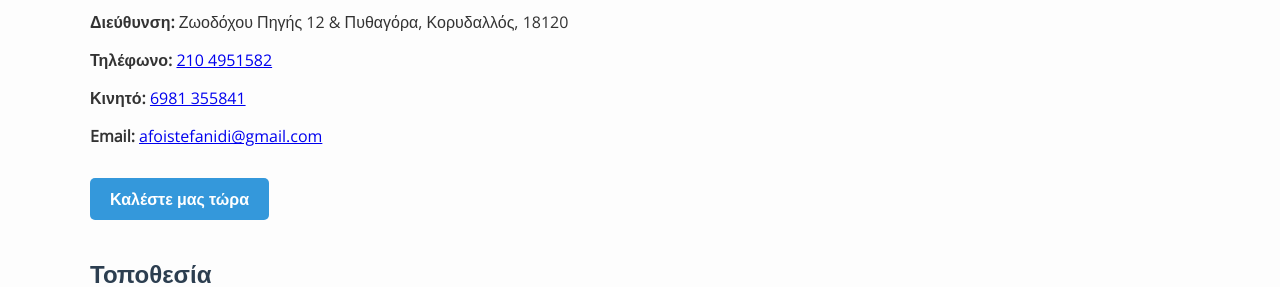
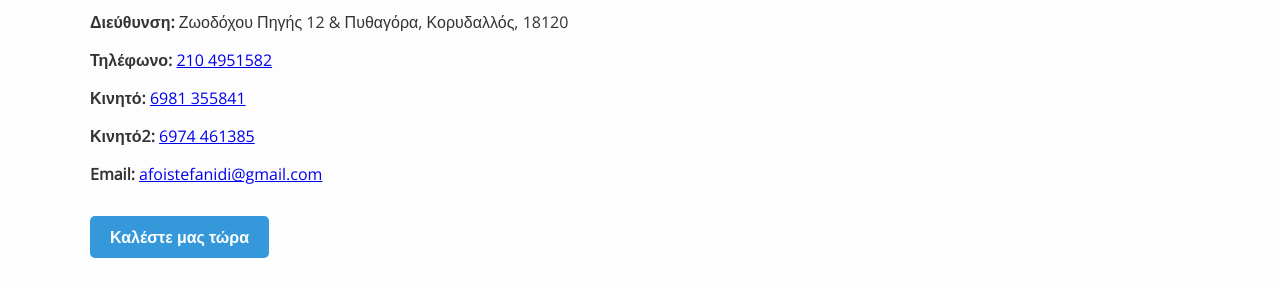
Before and after one commit to despoinaToska/stefanidis-site, a plain HTML site: page index.html in a window 1280 px wide. Shown: the part 1440-1727 px from the top of the page. Drawn offline with nearby package versions, Linux system fonts and the light colour scheme.

Commit message:
Update index.html

```diff
--- a/index.html
+++ b/index.html
@@ -162,6 +162,7 @@
   <p><strong>Διεύθυνση:</strong> Ζωοδόχου Πηγής 12 & Πυθαγόρα, Κορυδαλλός, 18120</p>
   <p><strong>Τηλέφωνο:</strong> <a href="tel:+302104951582">210 4951582</a></p>
   <p><strong>Κινητό:</strong> <a href="tel:+306981355841">6981 355841</a></p>
+   <p><strong>Κινητό2:</strong> <a href="tel:+306974461385">6974 461385</a></p>
   <p><strong>Email:</strong> <a href="mailto:afoistefanidi@gmail.com">afoistefanidi@gmail.com</a></p>
   <a class="cta" href="tel:+306981355841">Καλέστε μας τώρα</a>
 </section>
```
